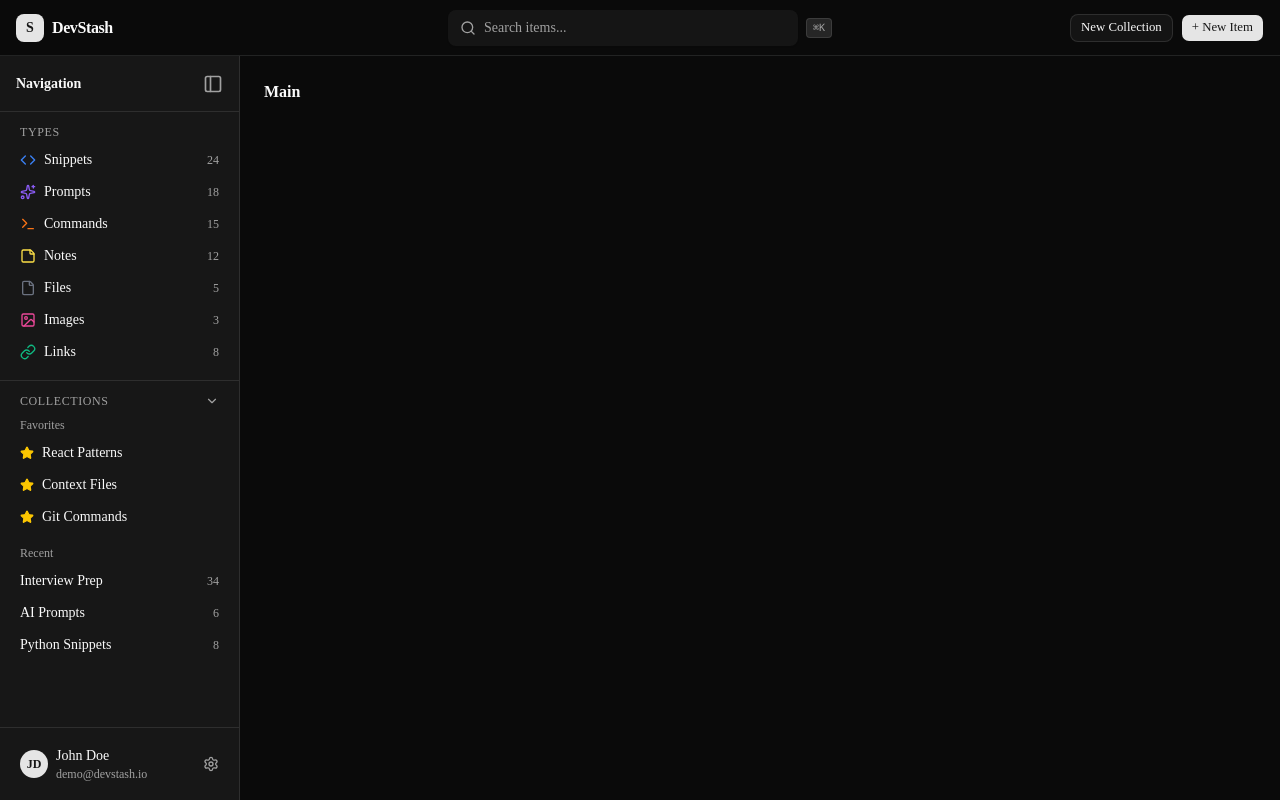
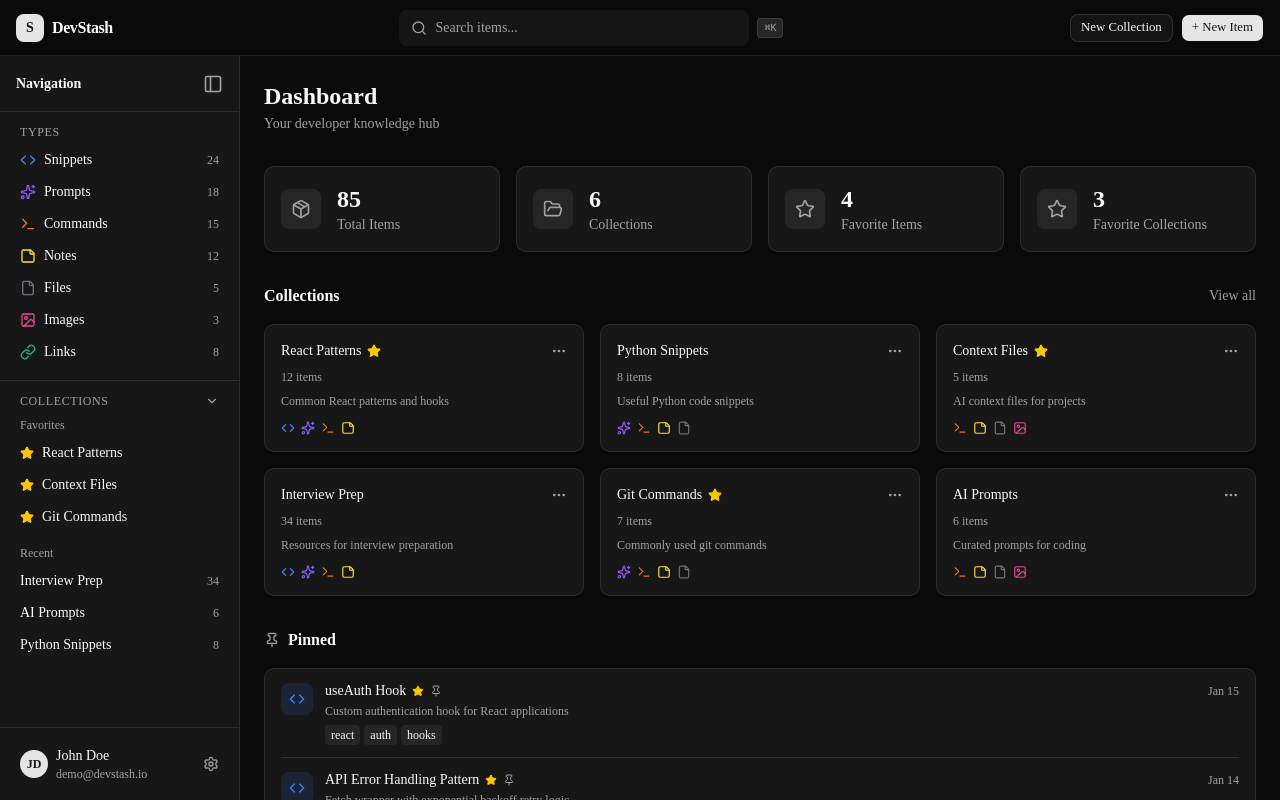
Before and after one commit to MilasinoivcNikola/devstash, a Next.js app: page /dashboard in a window 1280 px wide. Built offline with nearby package versions, Linux system fonts and the light colour scheme.

Commit message:
feat: dashboard UI phase 3

```diff
--- a/context/current-feature.md
+++ b/context/current-feature.md
@@ -2,9 +2,22 @@
 
 ## Status
 
+In progress
+
 ## Goals
 
+Implement Dashboard UI Phase 3 — the main content area to the right of the sidebar.
+
+- 4 stats cards at the top: total items, collections, favorite items, favorite collections
+- Recent collections section
+- Pinned items section
+- 10 most recent items section
+
 ## Notes
+
+- Use mock data from `src/lib/mock-data.js` (import directly — no DB yet)
+- Reference screenshot: `context/screenshots/dashboard-ui-main.png`
+- Stats cards are not in the screenshot but are required
 
 ## History
 
--- a/context/features/dashboard-phase-3-spec.md
+++ b/context/features/dashboard-phase-3-spec.md
@@ -1,23 +1,21 @@
-# Dashboard UI Phase 2 Spec
+# Dashboard UI Phase 3 Spec
 
 ## Overview
 
-This is phase 2 of 3 for the dashboard UI layout. Use the screenshot referenced below for how it should look. Use the data from the mock data file referenced below. Just import it directly for now until we implement a database.
+This is phase 3 of 3 for the dashboard UI layout. Use the screenshot referenced below for how it should look. Use the data from the mock data file referenced below. Just import it directly for now until we implement a database.
 
-## Requirements for phase 2
+## Requirements for phase 3
 
-- Collapsible sidebar
-- Items/types with links to /items/TYPE (eg.items/snippets)
-- Favorite collections
-- Most recent collections
-- User avatar area at the bottom
-- Drawer icon to open/close sidebar
-- Always a drawer on mobile view
+- The main area to the right
+- Recent collections
+- Pinned Items
+- 10 Recent items
+- 4 stats cards at the top for number of items, collections, favorite items and favorite collections (Not in screenshot)
 
 ## References
 
 - @context/screenshots/dashboard-ui-main.png
 - @context/project-overview.md
-- @src/lib/mock-data.ts
+- @src/lib/mock-data.js
 - @context/features/dashboard-phase-1-spec.md
-- @context/features/dashboard-phase-3-spec.md
+- @context/features/dashboard-phase-2-spec.md
--- a/src/app/dashboard/page.tsx
+++ b/src/app/dashboard/page.tsx
@@ -1,5 +1,218 @@
+import {
+  mockCollections,
+  mockItems,
+  mockItemTypes,
+  mockItemTypeCounts,
+} from '@/lib/mock-data';
+import {
+  Code,
+  Sparkles,
+  Terminal,
+  StickyNote,
+  File,
+  Image,
+  Link as LinkIcon,
+  Star,
+  Pin,
+  Package,
+  FolderOpen,
+  MoreHorizontal,
+  LucideIcon,
+} from 'lucide-react';
+import Link from 'next/link';
+
+const ICON_MAP: Record<string, LucideIcon> = {
+  Code,
+  Sparkles,
+  Terminal,
+  StickyNote,
+  File,
+  Image,
+  Link: LinkIcon,
+};
+
+const totalItems = Object.values(mockItemTypeCounts).reduce((a, b) => a + b, 0);
+const totalCollections = mockCollections.length;
+const favoriteItems = mockItems.filter((i) => i.isFavorite).length;
+const favoriteCollections = mockCollections.filter((c) => c.isFavorite).length;
+
+const pinnedItems = mockItems.filter((i) => i.isPinned);
+const recentItems = [...mockItems]
+  .sort((a, b) => b.createdAt.getTime() - a.createdAt.getTime())
+  .slice(0, 10);
+
+const TYPE_MAP = Object.fromEntries(mockItemTypes.map((t) => [t.id, t]));
+
+function formatDate(date: Date) {
+  return date.toLocaleDateString('en-US', { month: 'short', day: 'numeric' });
+}
+
+function StatCard({
+  label,
+  value,
+  icon: Icon,
+}: {
+  label: string;
+  value: number;
+  icon: LucideIcon;
+}) {
+  return (
+    <div className="bg-card border border-border rounded-lg p-4 flex items-center gap-4">
+      <div className="h-10 w-10 rounded-md bg-accent flex items-center justify-center shrink-0">
+        <Icon className="h-5 w-5 text-muted-foreground" />
+      </div>
+      <div>
+        <p className="text-2xl font-bold text-foreground">{value}</p>
+        <p className="text-sm text-muted-foreground">{label}</p>
+      </div>
+    </div>
+  );
+}
+
+type Collection = (typeof mockCollections)[0];
+type Item = (typeof mockItems)[0];
+
+function CollectionCard({
+  collection,
+  index,
+}: {
+  collection: Collection;
+  index: number;
+}) {
+  const previewTypes = mockItemTypes.slice(index % 3, (index % 3) + 4);
+  return (
+    <div className="bg-card border border-border rounded-lg p-4 flex flex-col gap-2">
+      <div className="flex items-center justify-between">
+        <div className="flex items-center gap-1.5 min-w-0">
+          <span className="font-medium text-sm text-foreground truncate">
+            {collection.name}
+          </span>
+          {collection.isFavorite && (
+            <Star className="h-3.5 w-3.5 text-yellow-400 fill-yellow-400 shrink-0" />
+          )}
+        </div>
+        <button className="text-muted-foreground hover:text-foreground shrink-0 ml-2">
+          <MoreHorizontal className="h-4 w-4" />
+        </button>
+      </div>
+      <p className="text-xs text-muted-foreground">{collection.itemCount} items</p>
+      <p className="text-xs text-muted-foreground line-clamp-2">{collection.description}</p>
+      <div className="flex items-center gap-1.5 mt-1">
+        {previewTypes.map((t) => {
+          const Icon = ICON_MAP[t.icon];
+          return Icon ? (
+            <Icon key={t.id} className="h-3.5 w-3.5" style={{ color: t.color }} />
+          ) : null;
+        })}
+      </div>
+    </div>
+  );
+}
+
+function ItemRow({ item }: { item: Item }) {
+  const type = TYPE_MAP[item.itemTypeId];
+  const Icon = type ? ICON_MAP[type.icon] : null;
+
+  return (
+    <div className="flex items-start gap-3 py-3 border-b border-border last:border-0">
+      <div
+        className="h-8 w-8 rounded-md flex items-center justify-center shrink-0 mt-0.5"
+        style={{ backgroundColor: type?.color ? `${type.color}22` : undefined }}
+      >
+        {Icon && <Icon className="h-4 w-4" style={{ color: type?.color }} />}
+      </div>
+      <div className="flex-1 min-w-0">
+        <div className="flex items-center gap-1.5">
+          <span className="text-sm font-medium text-foreground truncate">{item.title}</span>
+          {item.isFavorite && (
+            <Star className="h-3 w-3 text-yellow-400 fill-yellow-400 shrink-0" />
+          )}
+          {item.isPinned && (
+            <Pin className="h-3 w-3 text-muted-foreground shrink-0" />
+          )}
+        </div>
+        {item.description && (
+          <p className="text-xs text-muted-foreground truncate mt-0.5">{item.description}</p>
+        )}
+        {item.tags && item.tags.length > 0 && (
+          <div className="flex flex-wrap gap-1 mt-1.5">
+            {item.tags.map((tag) => (
+              <span
+                key={tag}
+                className="text-xs bg-accent text-accent-foreground rounded px-1.5 py-0.5"
+              >
+                {tag}
+              </span>
+            ))}
+          </div>
+        )}
+      </div>
+      <span className="text-xs text-muted-foreground shrink-0 mt-0.5">
+        {formatDate(item.createdAt)}
+      </span>
+    </div>
+  );
+}
+
 export default function DashboardPage() {
   return (
-    <h2 className="font-semibold text-foreground">Main</h2>
+    <div className="max-w-5xl mx-auto space-y-8">
+      {/* Header */}
+      <div>
+        <h1 className="text-2xl font-bold text-foreground">Dashboard</h1>
+        <p className="text-sm text-muted-foreground mt-0.5">Your developer knowledge hub</p>
+      </div>
+
+      {/* Stats */}
+      <div className="grid grid-cols-2 lg:grid-cols-4 gap-4">
+        <StatCard label="Total Items" value={totalItems} icon={Package} />
+        <StatCard label="Collections" value={totalCollections} icon={FolderOpen} />
+        <StatCard label="Favorite Items" value={favoriteItems} icon={Star} />
+        <StatCard label="Favorite Collections" value={favoriteCollections} icon={Star} />
+      </div>
+
+      {/* Collections */}
+      <section>
+        <div className="flex items-center justify-between mb-4">
+          <h2 className="text-base font-semibold text-foreground">Collections</h2>
+          <Link
+            href="/collections"
+            className="text-sm text-muted-foreground hover:text-foreground transition-colors"
+          >
+            View all
+          </Link>
+        </div>
+        <div className="grid grid-cols-1 md:grid-cols-2 lg:grid-cols-3 gap-4">
+          {mockCollections.map((c, i) => (
+            <CollectionCard key={c.id} collection={c} index={i} />
+          ))}
+        </div>
+      </section>
+
+      {/* Pinned */}
+      <section>
+        <div className="flex items-center gap-2 mb-4">
+          <Pin className="h-4 w-4 text-muted-foreground" />
+          <h2 className="text-base font-semibold text-foreground">Pinned</h2>
+        </div>
+        <div className="bg-card border border-border rounded-lg px-4">
+          {pinnedItems.length > 0 ? (
+            pinnedItems.map((item) => <ItemRow key={item.id} item={item} />)
+          ) : (
+            <p className="text-sm text-muted-foreground py-4">No pinned items.</p>
+          )}
+        </div>
+      </section>
+
+      {/* Recent Items */}
+      <section>
+        <h2 className="text-base font-semibold text-foreground mb-4">Recent Items</h2>
+        <div className="bg-card border border-border rounded-lg px-4">
+          {recentItems.map((item) => (
+            <ItemRow key={item.id} item={item} />
+          ))}
+        </div>
+      </section>
+    </div>
   );
 }
--- a/src/components/dashboard/DashboardShell.tsx
+++ b/src/components/dashboard/DashboardShell.tsx
@@ -8,7 +8,7 @@ export default function DashboardShell({ children }: { children: React.ReactNode
   const [sidebarOpen, setSidebarOpen] = useState(true);
 
   return (
-    <div className="flex flex-col h-screen bg-background text-foreground">
+    <div className="flex flex-col h-screen w-screen overflow-x-hidden bg-background text-foreground">
       <TopBar onSidebarOpen={() => setSidebarOpen(true)} />
       <div className="flex flex-1 overflow-hidden">
         <Sidebar
--- a/src/components/dashboard/TopBar.tsx
+++ b/src/components/dashboard/TopBar.tsx
@@ -10,7 +10,7 @@ export default function TopBar({ onSidebarOpen }: TopBarProps) {
   return (
     <header className="flex items-center h-14 px-4 border-b border-border bg-background shrink-0 gap-4">
       {/* Logo */}
-      <div className="flex items-center gap-2 w-44 shrink-0">
+      <div className="flex items-center gap-2 shrink-0">
         <button
           onClick={onSidebarOpen}
           aria-label="Open sidebar"
@@ -41,7 +41,7 @@ export default function TopBar({ onSidebarOpen }: TopBarProps) {
       </div>
 
       {/* Actions */}
-      <div className="flex items-center gap-2 w-44 justify-end shrink-0">
+      <div className="hidden md:flex items-center gap-2 justify-end shrink-0">
         <Button variant="outline" size="sm">
           New Collection
         </Button>
```
